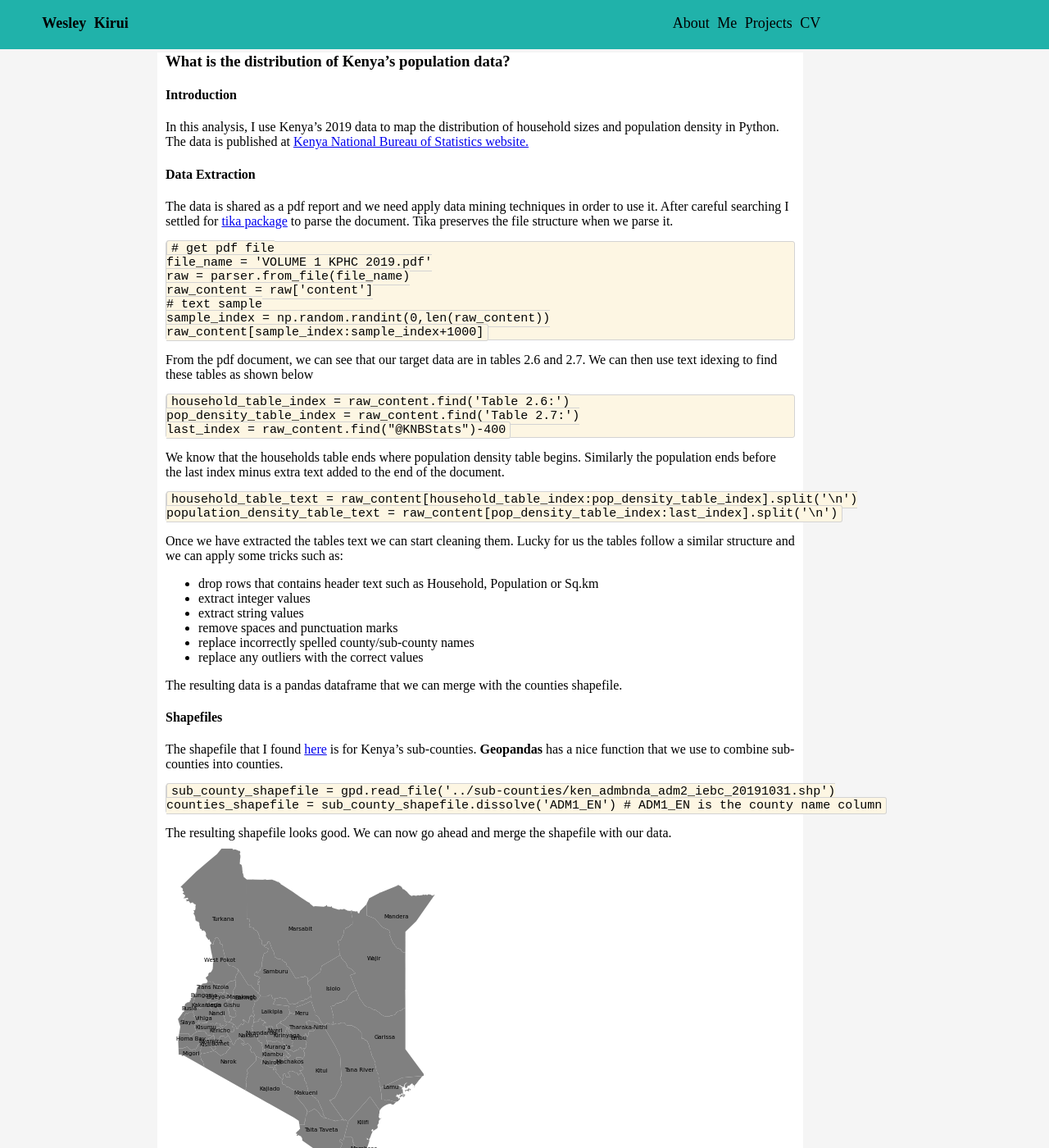
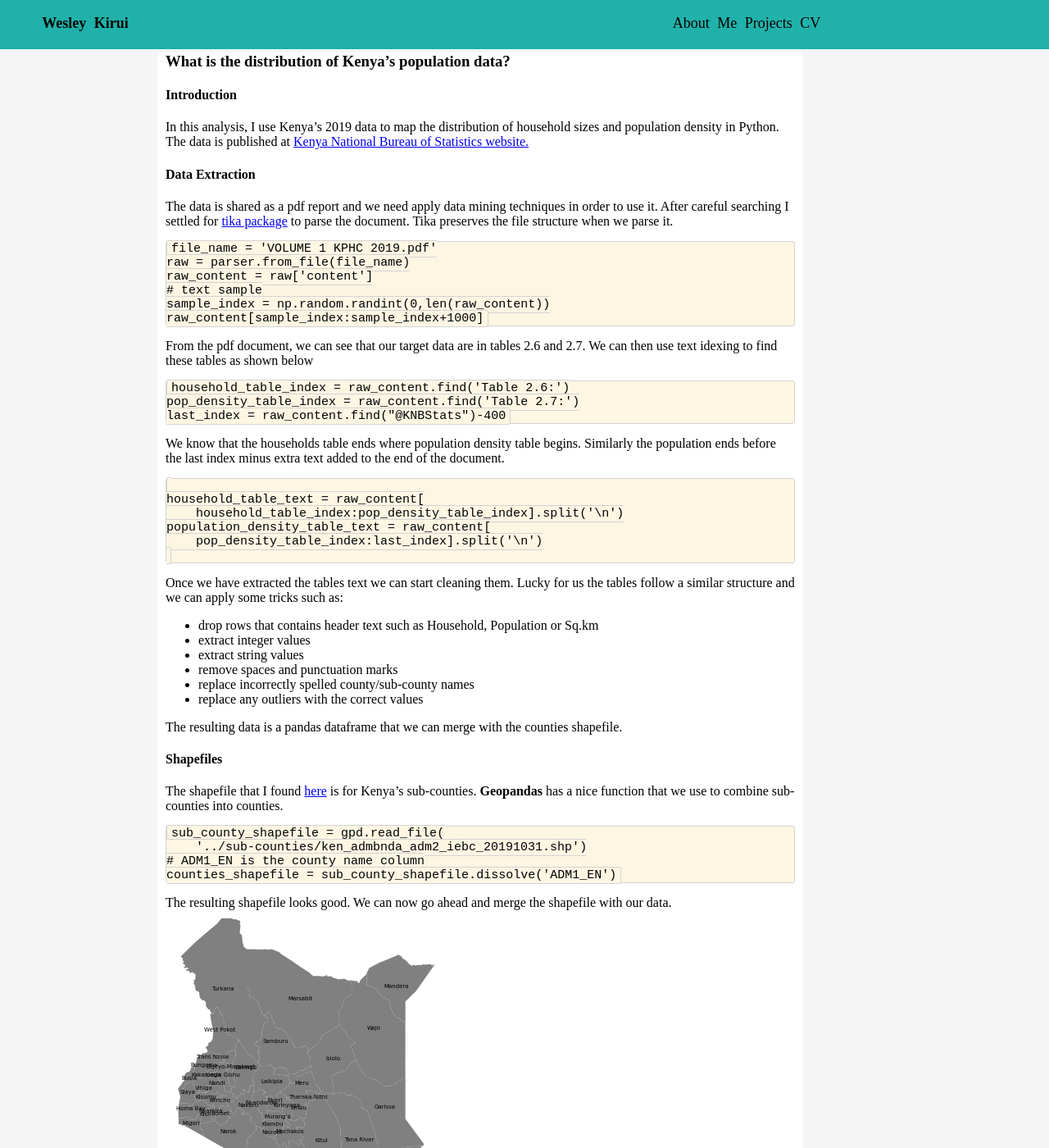
Before and after one commit to wkirui/wkirui.github.io, a Jekyll site: the page built from _posts/2021-03-15-Map Data Visualization.md, in a window 1280 px wide and 1400 px high. Shown: the whole window at 82% size. Built offline with Jekyll 4.4.1, drawn with Linux system fonts in a browser that asks for light colours; nearby versions of some CDN libraries.

Commit message:
updated code syntax

````diff
--- a/_posts/2021-03-15-Map Data Visualization.md
+++ b/_posts/2021-03-15-Map Data Visualization.md
@@ -13,7 +13,6 @@ In this analysis, I use Kenya's 2019 data to map the distribution of household s
 #### Data Extraction
 The data is shared as a pdf report and we need apply data mining techniques in order to use it. After careful searching I settled for [tika package](https://pypi.org/project/tika/) to parse the document. Tika preserves the file structure when we parse it.
 ```python
-# get pdf file
 file_name = 'VOLUME 1 KPHC 2019.pdf'
 raw = parser.from_file(file_name)
 raw_content = raw['content']
@@ -29,8 +28,12 @@ last_index = raw_content.find("@KNBStats")-400
 ```
 We know that the households table ends where population density table begins. Similarly the population ends before the last index minus extra text added to the end of the document.
 ```python
-household_table_text = raw_content[household_table_index:pop_density_table_index].split('\n')
-population_density_table_text = raw_content[pop_density_table_index:last_index].split('\n')
+
+household_table_text = raw_content[
+    household_table_index:pop_density_table_index].split('\n')
+population_density_table_text = raw_content[
+    pop_density_table_index:last_index].split('\n')
+
 ```
 Once we have extracted the tables text we can start cleaning them. Lucky for us the tables follow a similar structure and we can apply some tricks such as:
 - drop rows that contains header text such as Household, Population or Sq.km
@@ -44,9 +47,11 @@ The resulting data is a pandas dataframe that we can merge with the counties sha
 
 #### Shapefiles
 The shapefile that I found [here](https://data.humdata.org/dataset/ken-administrative-boundaries) is for Kenya's sub-counties. **Geopandas** has a nice function that we use to combine sub-counties into counties.
-```Python
-sub_county_shapefile = gpd.read_file('../sub-counties/ken_admbnda_adm2_iebc_20191031.shp')
-counties_shapefile = sub_county_shapefile.dissolve('ADM1_EN') # ADM1_EN is the county name column
+```python
+sub_county_shapefile = gpd.read_file(
+    '../sub-counties/ken_admbnda_adm2_iebc_20191031.shp')
+# ADM1_EN is the county name column
+counties_shapefile = sub_county_shapefile.dissolve('ADM1_EN')
 ```
 The resulting shapefile looks good. We can now go ahead and merge the shapefile with our data.
 
@@ -70,11 +75,12 @@ The graphs below show the population and population density distribution
 - there is only one outlier (Nairobi) in the population sizes
 - population density has two outliers (Mombasa & Nairobi)
 
-![](/assets/img/county_population.png)![](/assets/img/county_pop_density.png)
+![](/assets/img/county_population.png)|![](/assets/img/county_pop_density.png)
 
 The graph below shows the map distribution
 
-![](/assets/img/county_pop_map.png)|![](/assets/img/county_codes.png)
+![](/assets/img/county_pop_map.png)
+![](/assets/img/county_codes.png)
 
 ##### 3. Households
 
@@ -83,12 +89,14 @@ The following graphs shows total households and average household sizes across t
 - there is only one major outlier in the number of households (Nairobi)
 - the average household sizes are skewed to the left with majority at the mean
 
-![](/assets/img/county_households.png)![](/assets/img/county_avg_household_size.png)
+![](/assets/img/county_households.png)|![](/assets/img/county_avg_household_size.png)
 
 The following graphs shows distribution of households in counties
 
-![](/assets/img/county_household_size.png)|![](/assets/img/county_codes.png)
+![](/assets/img/county_household_size.png)
+![](/assets/img/county_codes.png)
 
 ##### 4 Households Size & Population Density Interraction
 
-![](/assets/img/county_density_hhsize_interraction.png)|![](/assets/img/county_codes.png)
+![](/assets/img/county_density_hhsize_interraction.png)
+![](/assets/img/county_codes.png)
````
